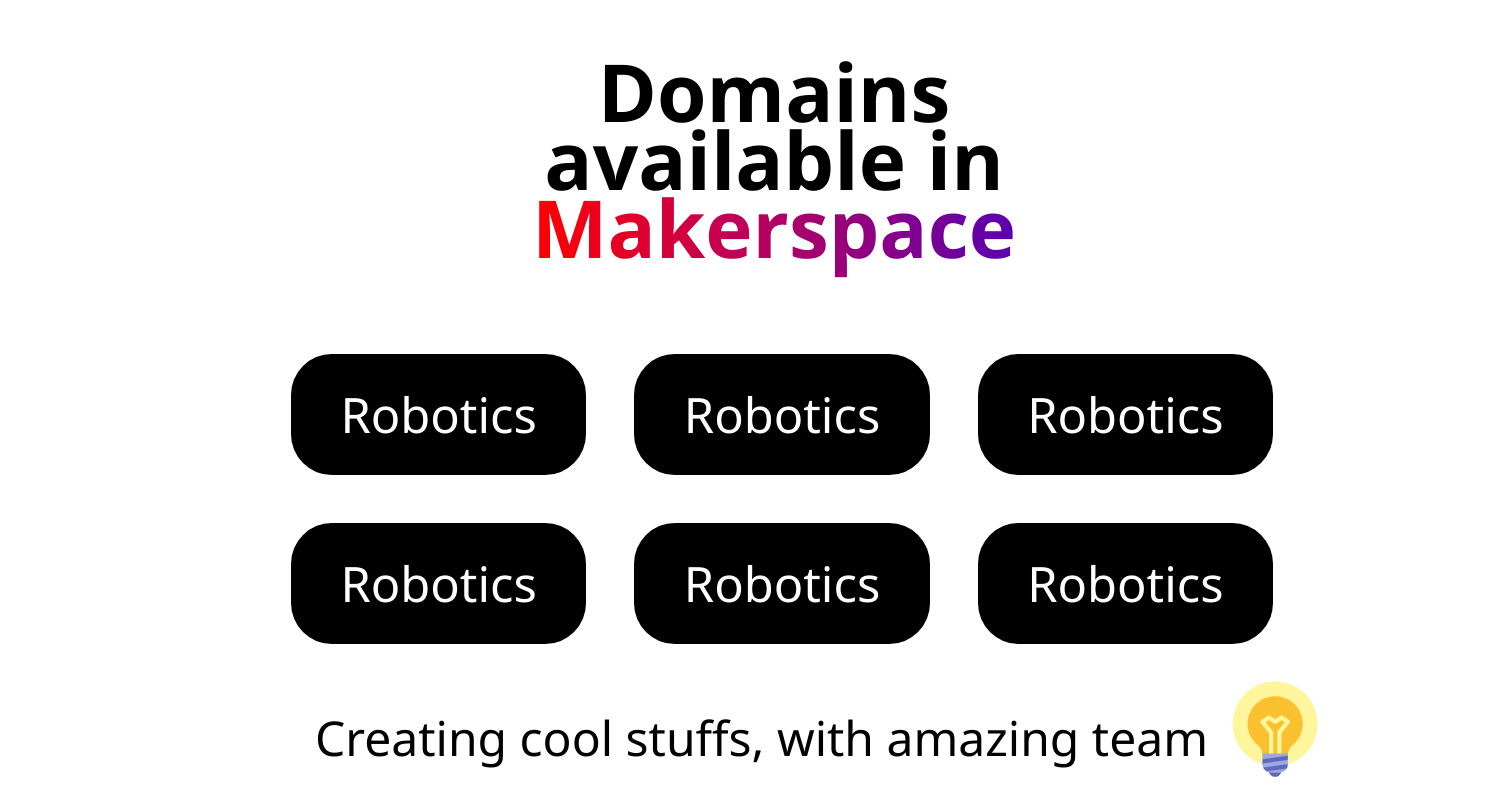
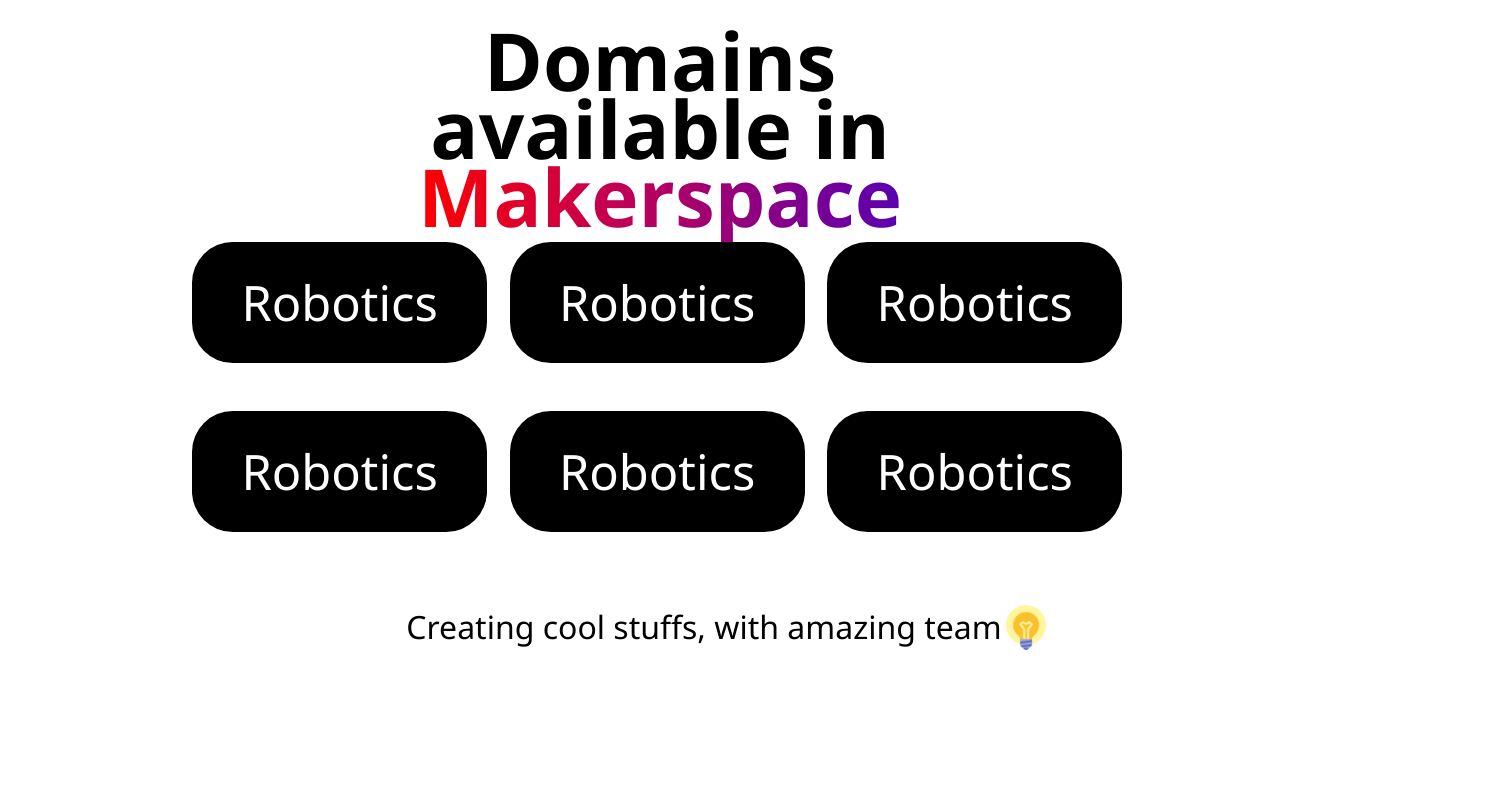
Before and after one commit to ju-makerspace/mks-website, a React (Create React App) app in the folder frontend/: page / in a window 1280 px wide. Shown: the part 1030-1830 px from the top of the page, 1508 px wide, since content can reach past the window. After the commit the page ends 1696 px from the top, so only its background shows below. Built offline with nearby package versions, Linux system fonts and the light colour scheme; the HTML template or start-up script is replaced by a standard one.

Commit message:
Did some minor CSS fixing

```diff
--- a/frontend/src/App.css
+++ b/frontend/src/App.css
@@ -91,16 +91,16 @@ navbar img {
 /* Domain CSS */
 .domain {
   position: absolute;
-  width: 1193px;
-  height: 803.98px;
-  left: 267px;
+  width: 98%;
+  height: 716.11px;
+  margin-left: 30px;
   top: 50rem;
 }
 
 .domain-text {
   position: absolute;
-  left: 15%;
-  right: 30%;
+  left: 30.39%;
+  right: 29.94%;
   top: 35.68%;
   bottom: 31.77%;
 
@@ -124,15 +124,18 @@ navbar img {
 }
 
 .domain_list {
-  /* display: grid;
-  grid-template-columns: auto auto auto;
+  position: relative;
+  display: grid;
+  grid-template-columns: repeat(3, 1rem);
   justify-content: space-evenly;
-  margin-left: -10rem; */
+  justify-items: center;
+  align-content: space-between;
+  top: 28rem;
 
-  display: flex;
+  /* display: flex;
   flex-wrap: wrap;
 
-  margin-top: 35rem;
+  margin-top: 35rem; */
 }
 
 .domain_item {
@@ -160,24 +163,25 @@ navbar img {
 }
 
 .domain_desc {
-  position: absolute;
-  width: 100%;
-  height: 80.79px;
-  left: 3rem;
-  top: 58rem;
-
+  position: relative;
+  top: 30rem;
   font-family: 'Segoe UI';
   font-style: normal;
   font-weight: 400;
-  font-size: 3rem;
+  font-size: 2rem;
   line-height: 78px;
   display: flex;
   align-items: center;
   text-align: center;
+  margin-left: 30%;
 
   color: #000000
 }
 
-.domain_desc span {
-  margin-left: 1rem;
+.domain_desc img {
+  display: flex;
+  align-items: center;
+  justify-content: center;
+  height: 3rem;
+  margin: auto;
 }
--- a/frontend/src/components/Home.js
+++ b/frontend/src/components/Home.js
@@ -38,7 +38,7 @@ const Home = () => {
                     <div className='domain_item'>Robotics</div>
                 </div>
                 <div className='domain_desc'>
-                    Creating cool stuffs, with amazing team <span><img src={process.env.PUBLIC_URL + '/images/idea.png'} /></span>
+                    Creating cool stuffs, with amazing team <div><img src={process.env.PUBLIC_URL + '/images/idea.png'} /></div>
                 </div>
             </div>
         </>
```
